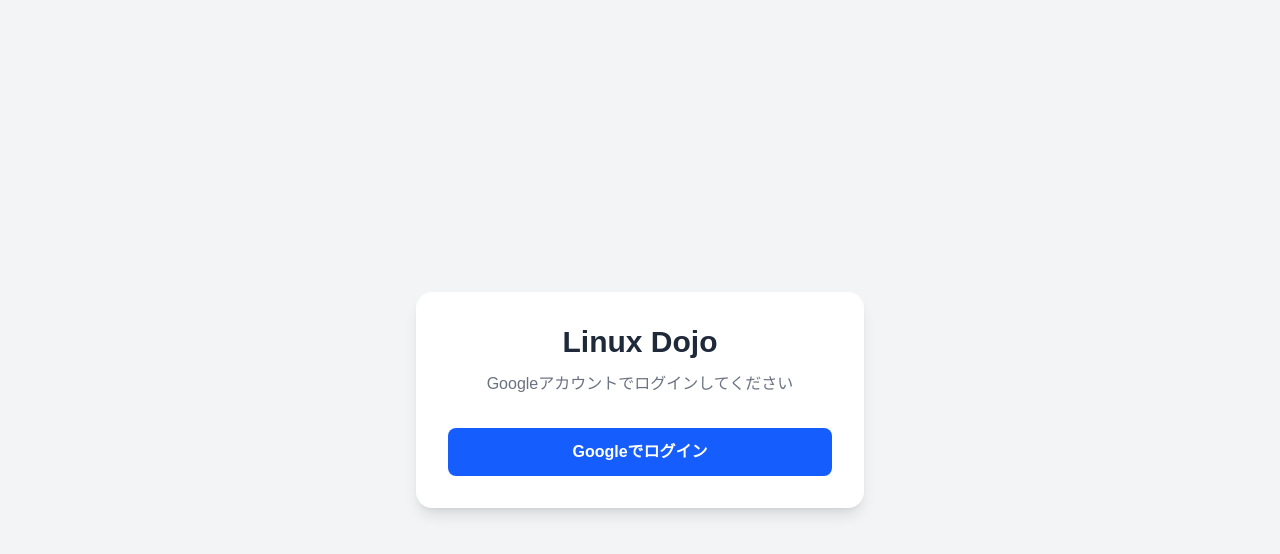
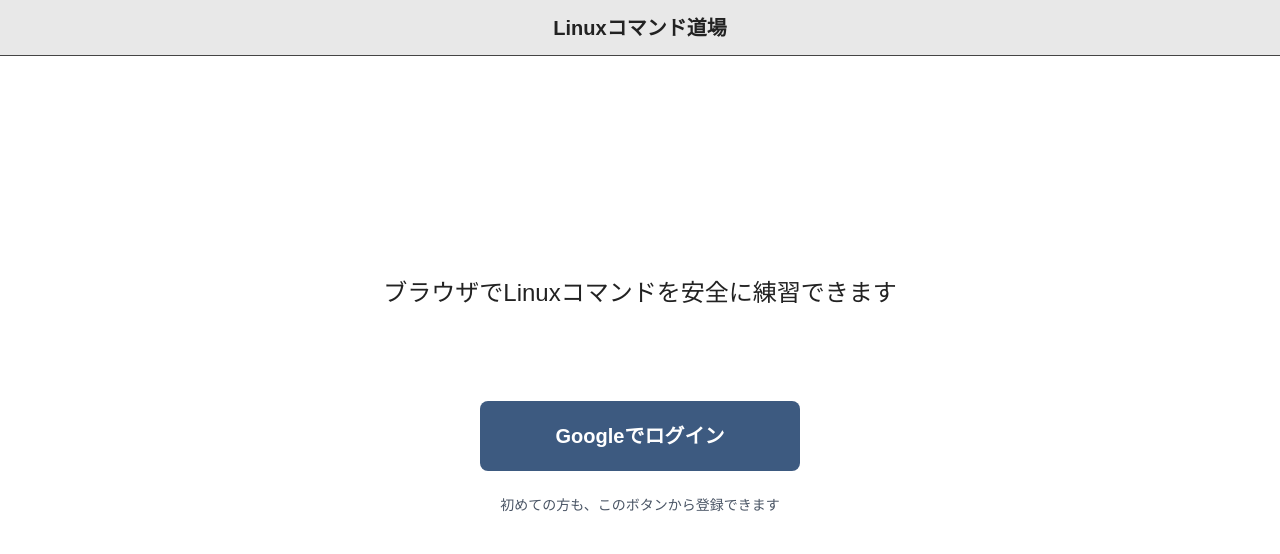
Before and after one commit to s24001-ui/linux-dojo, a Next.js app: page / in a window 1280 px wide. Shown: the top 554 px of the page. Built offline with nearby package versions, Linux system fonts and the light colour scheme; no server answers.

Commit message:
googleログイン　完成

```diff
--- a/app/page.tsx
+++ b/app/page.tsx
@@ -1,11 +1,24 @@
 'use client'
 
-import { useState } from 'react'
+import { useEffect, useState } from 'react'
 import { supabase } from '../lib/supabase'
 
-export default function Home() {
+// S-01 ⑤：認証に失敗・キャンセルしたときに表示するメッセージ
+const LOGIN_ERROR_MESSAGE = 'ログインに失敗しました。もう一度お試しください'
+
+export default function LoginPage() {
   const [loading, setLoading] = useState(false)
   const [errorMessage, setErrorMessage] = useState('')
+
+  // Googleの画面でキャンセルしたり、認証に失敗したりして、この画面に戻ってきたとき
+  // （戻り先のURLに error が付く）もエラーメッセージを表示する
+  useEffect(() => {
+    const query = new URLSearchParams(window.location.search)
+    const hash = new URLSearchParams(window.location.hash.replace(/^#/, ''))
+    if (query.has('error') || hash.has('error')) {
+      setErrorMessage(LOGIN_ERROR_MESSAGE)
+    }
+  }, [])
 
   const handleGoogleLogin = async () => {
     setLoading(true)
@@ -19,36 +32,53 @@ export default function Home() {
     })
 
     if (error) {
-      setErrorMessage(error.message)
+      console.error(error) // 詳しい原因は、開発者向けにコンソールへ
+      setErrorMessage(LOGIN_ERROR_MESSAGE)
       setLoading(false)
     }
   }
 
   return (
-    <main className="flex min-h-screen items-center justify-center bg-gray-100">
-      <div className="w-full max-w-md rounded-2xl bg-white p-8 text-center shadow-lg">
-        <h1 className="mb-3 text-3xl font-bold text-gray-800">
-          Linux Dojo
-        </h1>
+    <div className="flex min-h-screen flex-col bg-white text-[#222]">
+      {/* ① ヘッダー：アプリケーションのタイトル */}
+      <header className="flex h-14 items-center justify-center border-b border-[#444] bg-[#e8e8e8]">
+        <h1 className="text-xl font-bold">Linuxコマンド道場</h1>
+      </header>
 
-        <p className="mb-8 text-gray-500">
-          Googleアカウントでログインしてください
+      {/* ヘッダー以外は、残りの高さの中央に置く（pb で、見た目の中心を少し上にする） */}
+      <main className="flex flex-1 flex-col items-center justify-center px-4 pb-16">
+        {/* ② アプリの説明文 */}
+        <p className="text-center text-xl sm:text-2xl">
+          ブラウザでLinuxコマンドを安全に練習できます
         </p>
 
+        {/* ⑤ エラーメッセージ表示欄（失敗・キャンセル時のみ表示）
+            表示する・しないで、ほかの要素の位置が動かないように、場所は常に確保しておく */}
+        <div className="mt-6 h-[52px] w-full max-w-[400px]">
+          {errorMessage && (
+            <p
+              role="alert"
+              className="flex h-full items-center justify-center rounded border-2 border-dashed border-red-600 bg-[#fdecec] px-4 text-center text-sm text-[#a00000]"
+            >
+              {errorMessage}
+            </p>
+          )}
+        </div>
+
+        {/* ③ Googleでログインボタン */}
         <button
           onClick={handleGoogleLogin}
           disabled={loading}
-          className="w-full rounded-lg bg-blue-600 px-6 py-3 font-semibold text-white hover:bg-blue-700 disabled:opacity-50"
+          className="mt-4 h-[70px] w-full max-w-[320px] rounded-lg bg-[#3d5a80] text-xl font-bold text-white hover:bg-[#32496a] disabled:cursor-not-allowed disabled:opacity-50"
         >
           {loading ? 'ログイン中...' : 'Googleでログイン'}
         </button>
 
-        {errorMessage && (
-          <p className="mt-4 text-sm text-red-600">
-            {errorMessage}
-          </p>
-        )}
-      </div>
-    </main>
+        {/* ④ 補足文 */}
+        <p className="mt-6 text-sm text-gray-600">
+          初めての方も、このボタンから登録できます
+        </p>
+      </main>
+    </div>
   )
 }
```
